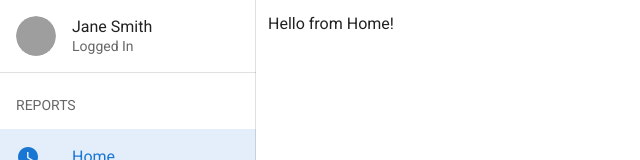
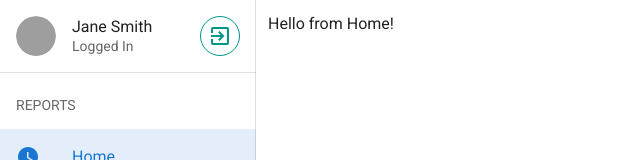
Before and after one commit to codeinsack/vue-admin, a Vue app: page / in a window 1280 px wide. Shown: the top 160 px of the page, without its empty margins (0-640 px from the left). Built offline with nearby package versions, Linux system fonts and the light colour scheme; grey boxes are pictures that could not be loaded.

Commit message:
display logout btn

```diff
--- a/src/components/LeftPanel.vue
+++ b/src/components/LeftPanel.vue
@@ -4,11 +4,19 @@
       <v-list-item-avatar>
         <img src="https://randomuser.me/api/portraits/women/81.jpg">
       </v-list-item-avatar>
-
       <v-list-item-content>
         <v-list-item-title>Jane Smith</v-list-item-title>
         <v-list-item-subtitle>Logged In</v-list-item-subtitle>
       </v-list-item-content>
+      <v-btn
+        small
+        outlined
+        fab
+        color="teal"
+        @click="onExitAppClick"
+      >
+        <v-icon>mdi-exit-to-app</v-icon>
+      </v-btn>
     </v-list-item>
     <v-divider></v-divider>
     <v-list>
@@ -42,5 +50,10 @@ export default {
       { text: "Statistic", icon: "mdi-flag", link: "statistic" },
     ],
   }),
+  methods: {
+    onExitAppClick() {
+      this.$router.replace("/login")
+    },
+  },
 }
 </script>
--- a/src/components/Login.vue
+++ b/src/components/Login.vue
@@ -71,6 +71,7 @@ export default {
     submit() {
       this.$v.$touch()
       if (!this.$v.$invalid) {
+        this.$router.replace("/")
         console.log("request", {
           name: this.name,
           email: this.email,
```
